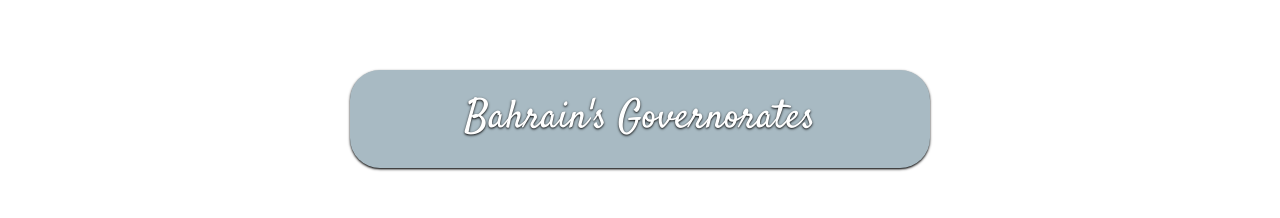
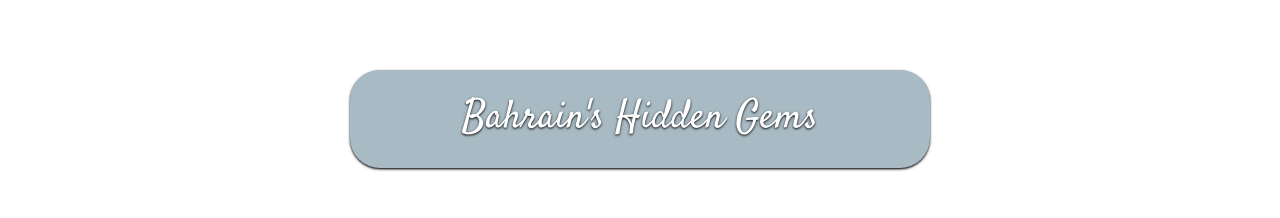
Before and after one commit to ashneeeet/BAHRAIN, a plain HTML site: page index.html in a window 1280 px wide. Shown: the part 175-393 px from the top of the page. Drawn offline with Linux system fonts and the light colour scheme.

Commit message:
Update index.html

```diff
--- a/index.html
+++ b/index.html
@@ -36,7 +36,7 @@
 
         <div class="continents-head">
 
-            Bahrain's Governorates
+            Bahrain's Hidden Gems
 
         </div>
 
```
